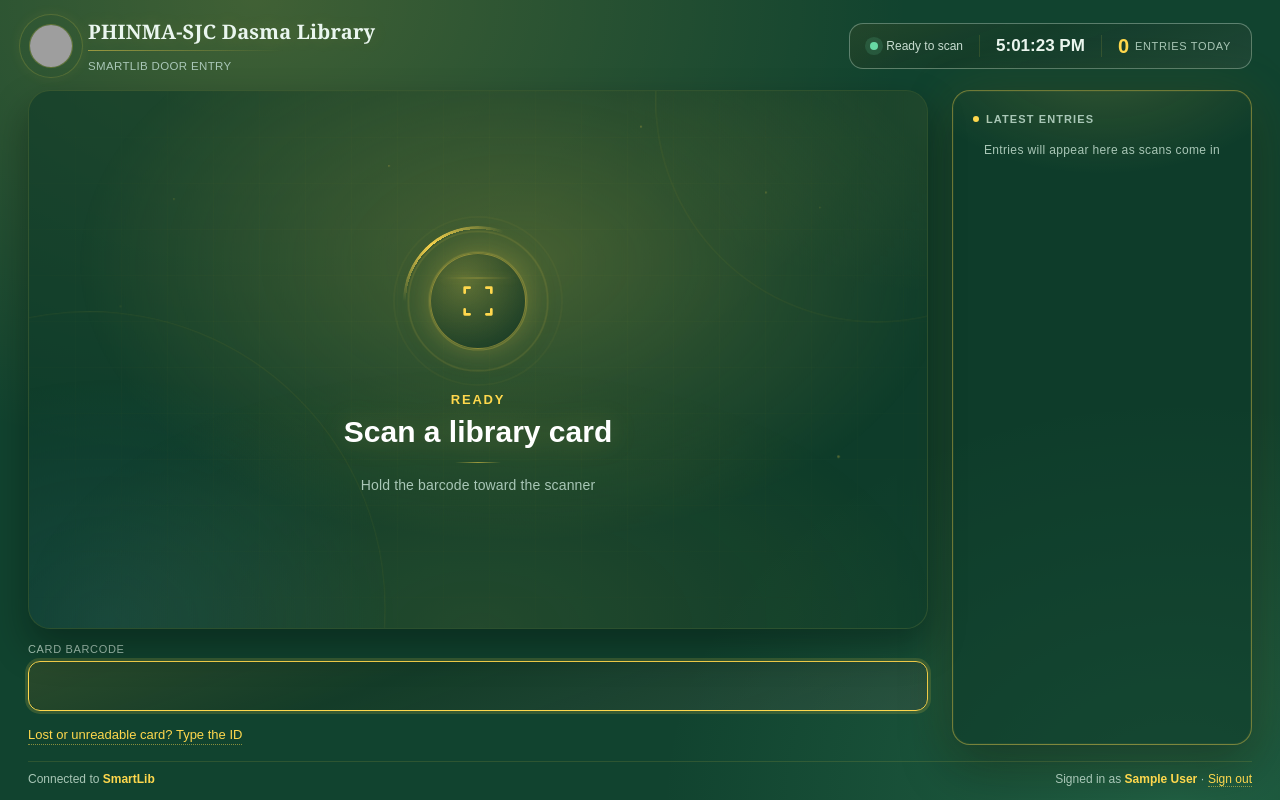
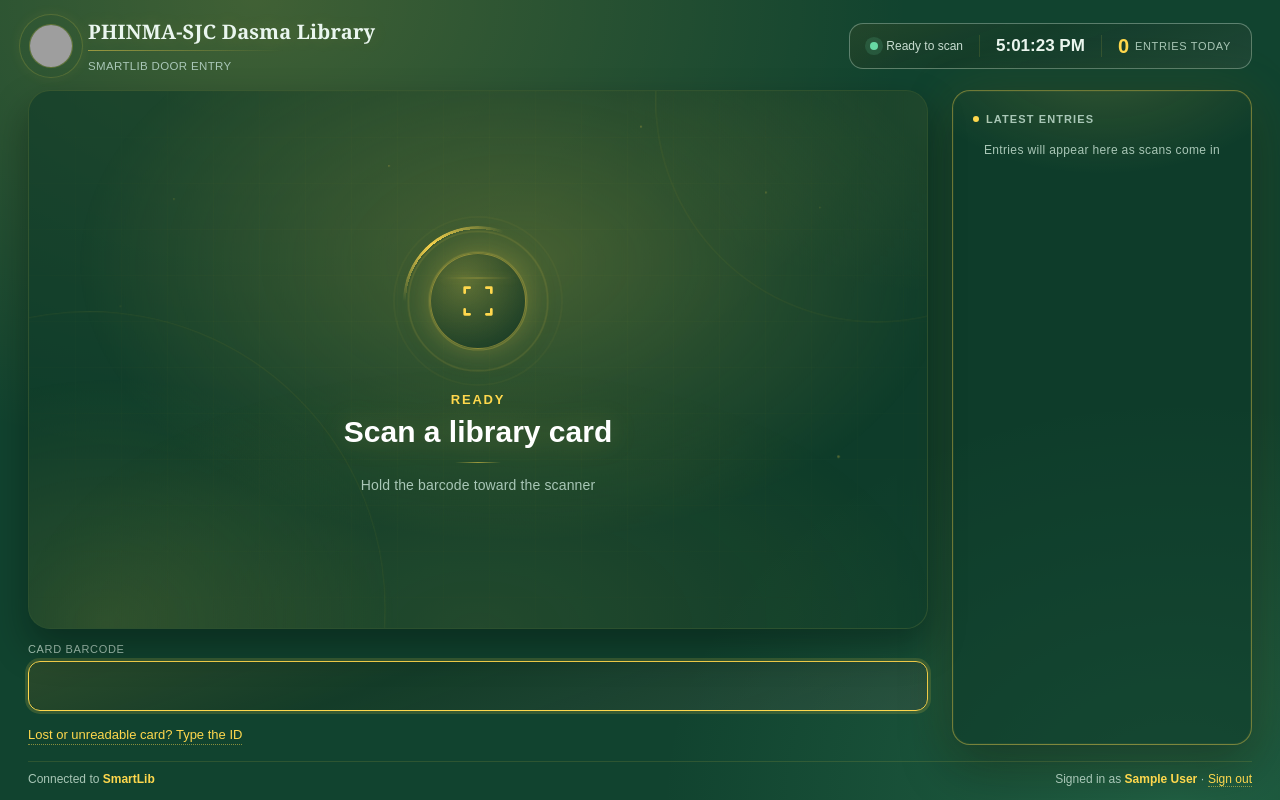
Before and after one commit to k-kinairah/smartlibrary, a PHP site: page /SmartLib/admin/entry_scan.php in a window 1280 px wide. Run offline with PHP 8.4, Linux system fonts and the light colour scheme; the visitor is signed in with stand-in values (Sample User, id 1); tables that the repository leaves empty or names only in its code hold one stand-in row (values such as "Sample post"); data that the repository does not hold is empty; grey boxes are pictures that could not be loaded.

Commit message:
Entry-scan idle glow all gold; "Borrowed 1 time" singular
Swap the last leftover blue layer in .scan-idle-glow for the same gold
as the other two gradients. Kiosk Most Borrowed reason now says
"time" when the count is exactly 1.

Co-Authored-By: Claude Opus 5.5 <noreply@anthropic.com>

```diff
--- a/assets/css/entry_scan.css
+++ b/assets/css/entry_scan.css
@@ -244,7 +244,7 @@ body {
     inset: -10%;
     background:
         radial-gradient(60% 65% at 50% 32%, rgba(255, 216, 77, 0.22), transparent 68%),
-        radial-gradient(40% 55% at 12% 88%, rgba(79, 147, 194, 0.12), transparent 70%),
+        radial-gradient(40% 55% at 12% 88%, rgba(255, 216, 77, 0.12), transparent 70%),
         radial-gradient(50% 45% at 92% 8%, rgba(255, 216, 77, 0.08), transparent 65%);
     pointer-events: none;
     animation: es-idle-drift 9s ease-in-out infinite alternate;
--- a/recommend_books.php
+++ b/recommend_books.php
@@ -488,7 +488,7 @@ function unique_take(array $rows, int $limit, array &$seenBookIds, string $reaso
         if ($reason === '' && isset($row['borrow_count'])) {
             $borrowCount = (int)$row['borrow_count'];
             if ($borrowCount > 0) {
-                $reason = "Borrowed {$borrowCount} times";
+                $reason = "Borrowed {$borrowCount} " . ($borrowCount === 1 ? 'time' : 'times');
             }
         }
 
```
